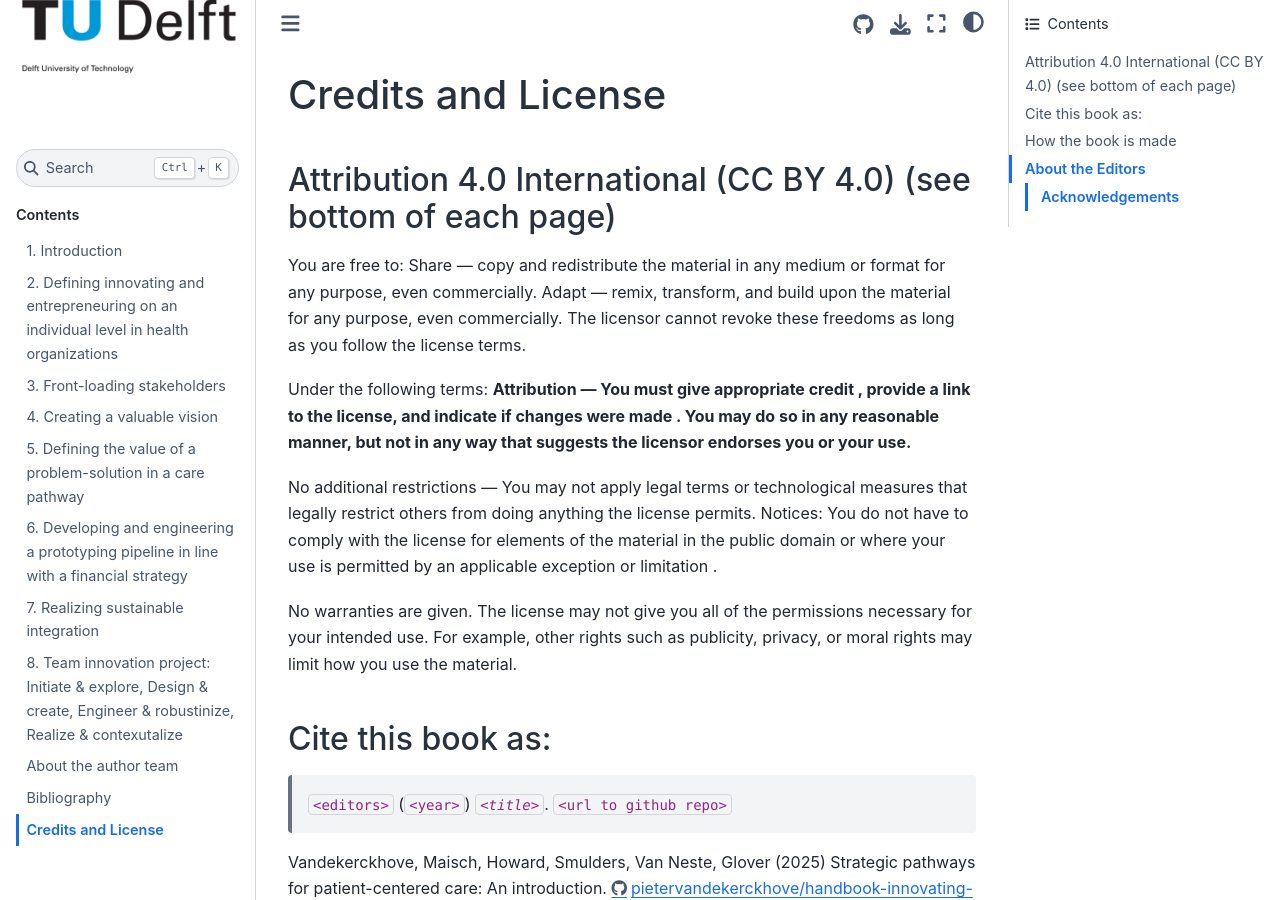
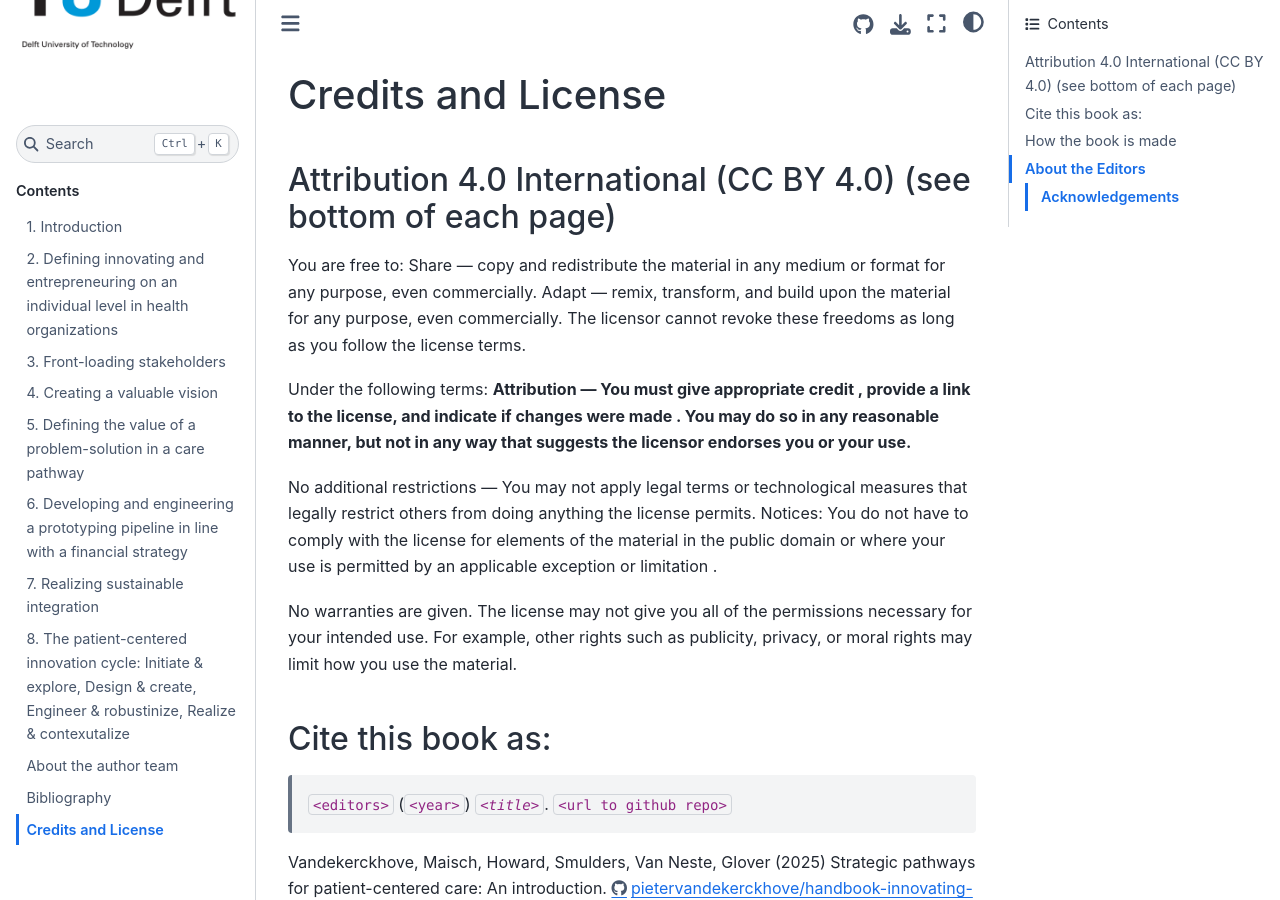
Before and after one commit to pietervandekerckhove/handbook-innovating-health, a Jupyter Book: the page built from book/credits.md, in a window 1280 px wide and 900 px high. Built offline with Jupyter Book 1.0.4 settings and Sphinx 7.4.7 and the Sphinx Book theme 1.1.4, drawn with Linux system fonts in a browser that asks for light colours; comment, search, counter and statistics services are not loaded.

Commit message:
Update 09_team_project.md

```diff
--- a/book/chapters/09_team_project.md
+++ b/book/chapters/09_team_project.md
@@ -1,4 +1,4 @@
-# 8. Team innovation project: Initiate & explore, Design & create, Engineer & robustinize, Realize & contexutalize
+# 8. The patient-centered innovation cycle: Initiate & explore, Design & create, Engineer & robustinize, Realize & contexutalize
 
 <center>
   <div style="padding: 10px; background-color: #00BBC8; border-radius: 10px; display: inline-block; font-weight: bold; font-size: 16px; color: #000; position: relative;">
```
